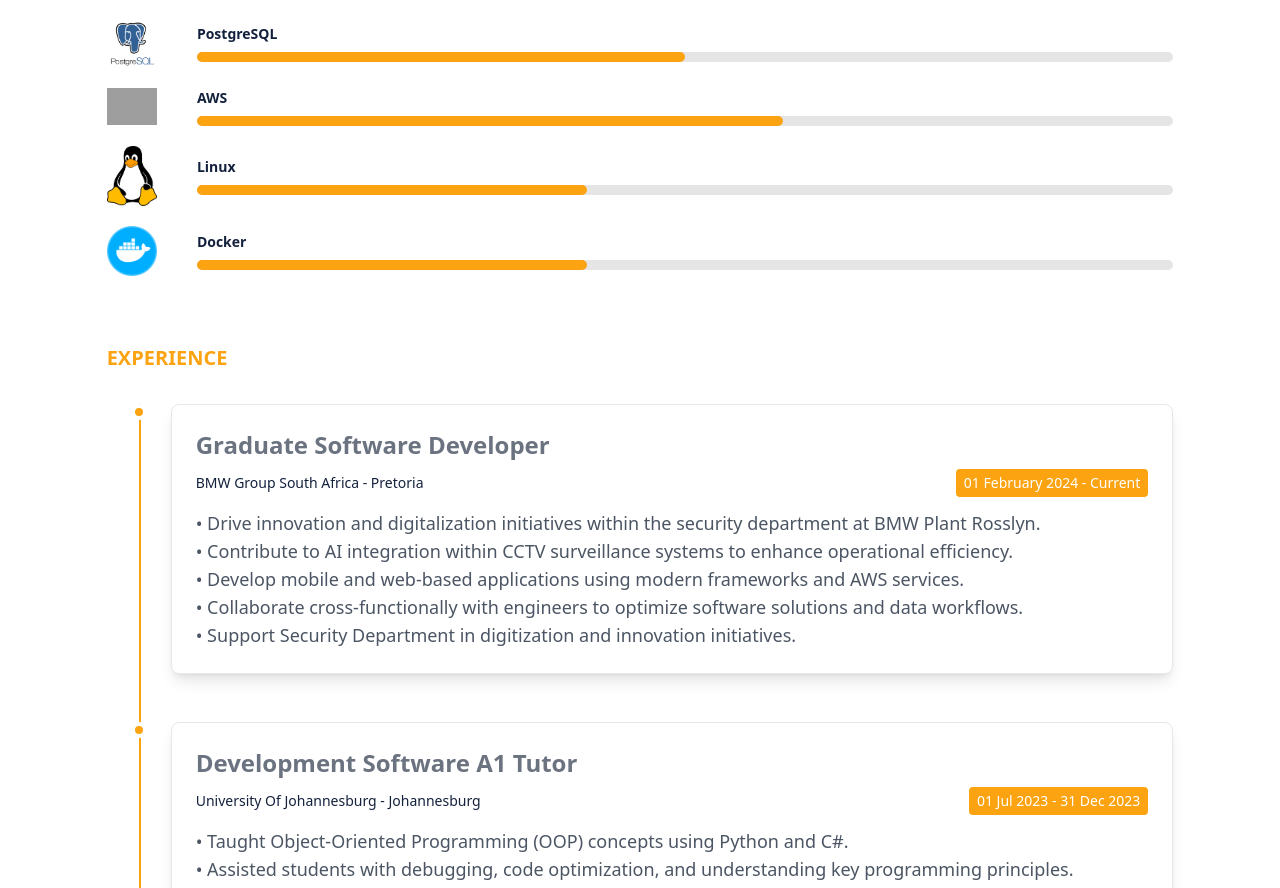
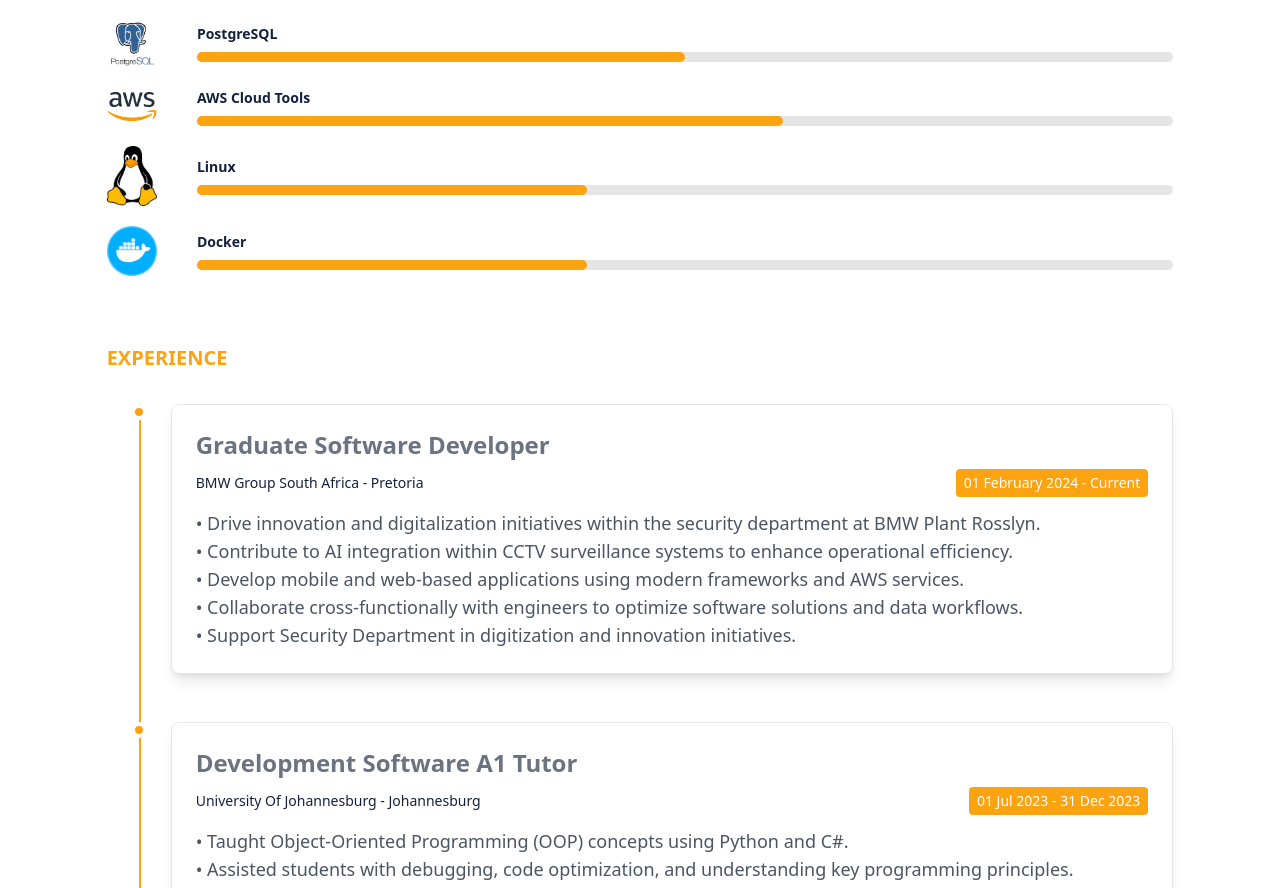
Before and after one commit to SKaraboM/skarabom.github.io, a React (Create React App) app: page / in a window 1280 px wide. Shown: the part 2255-3143 px from the top of the page. Built offline with nearby package versions, Linux system fonts and the light colour scheme; grey boxes are pictures that could not be loaded.

Commit message:
Update tech skills list to specify "AWS Cloud Tools" for clarity

```diff
--- a/src/Components/SkillsComp.js
+++ b/src/Components/SkillsComp.js
@@ -11,7 +11,7 @@ const SkillsComp = () => {
         { tech: "Flask", rating: 5 },
         { tech: "CSS", rating: 8 },
         { tech: "PostgreSQL", rating: 5 },
-        { tech: "AWS", rating: 6 },
+        { tech: "AWS Cloud Tools", rating: 6 },
         { tech: "Linux", rating: 4 },
         { tech: "Docker", rating: 4 },
     ];
```
